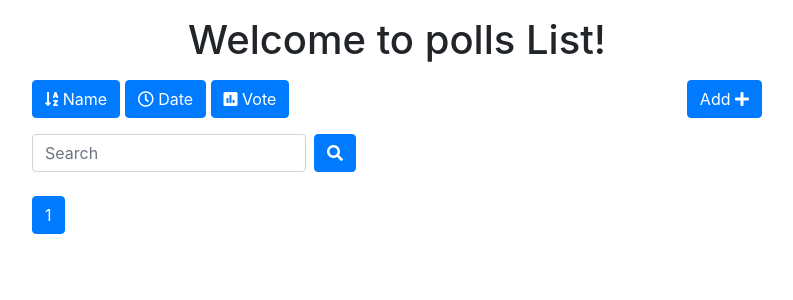
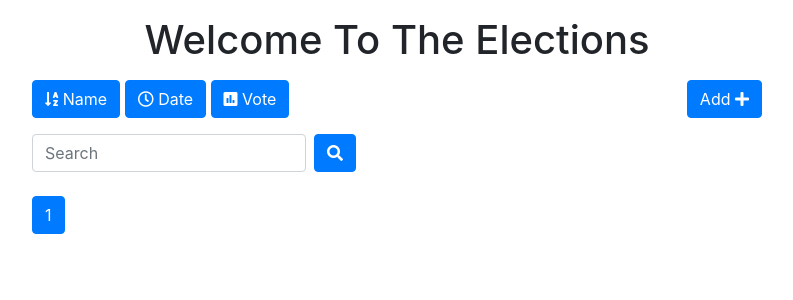
Before and after one commit to DanielNifemi/pollme, a Django app: page /polls/list/ in a window 1280 px wide. Shown: the part 56-356 px from the top of the page, without its empty margins (243-1036 px from the left). Run offline with Django 4.2, Linux system fonts and the light colour scheme; a user stored in the database is signed in; data that the repository does not hold is empty; some libraries are stand-ins or nearby versions.

Commit message:
new commit

```diff
--- a/polls/templates/polls/polls_list.html
+++ b/polls/templates/polls/polls_list.html
@@ -4,7 +4,7 @@
 <div class="container">
     <div class="row">
         <div class="col-md-8 offset-sm-2">
-            <h1 class="text-center mt-3 mb-3">Welcome to polls List!</h1>
+            <h1 class="text-center mt-3 mb-3">Welcome To The Elections</h1>
             {% if messages %}
             <div class="messages">
                 {% for message in messages %}
```
